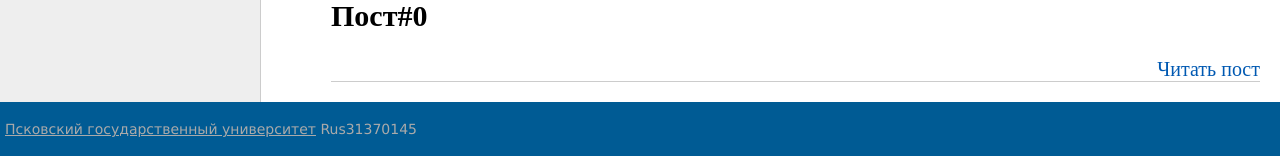
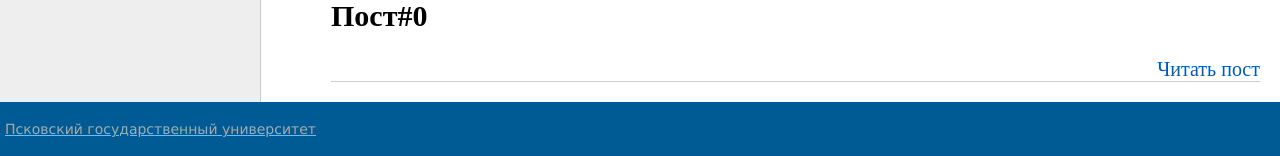
Before and after one commit to Ruslooo/EduPro, a Django app: page / in a window 1280 px wide. Shown: the part 2037-2193 px from the top of the page. Run offline with Django 4.2, Linux system fonts and the light colour scheme; a user stored in the database is signed in; data comes from the database, SQL or seed files in the repository.

Commit message:
много чего сделал

```diff
--- a/common/templates/common/base.html
+++ b/common/templates/common/base.html
@@ -111,7 +111,7 @@
     <tr>
         <td valign=top>
             <div id="footer">
-                <p><a href="http://127.0.0.1:8000/admin">Псковский государственный университет</a> Rus31370145</p>
+                <p><a href="https://pskgu.ru/">Псковский государственный университет</a></p>
             </div>
         </td>
     </tr>
```
